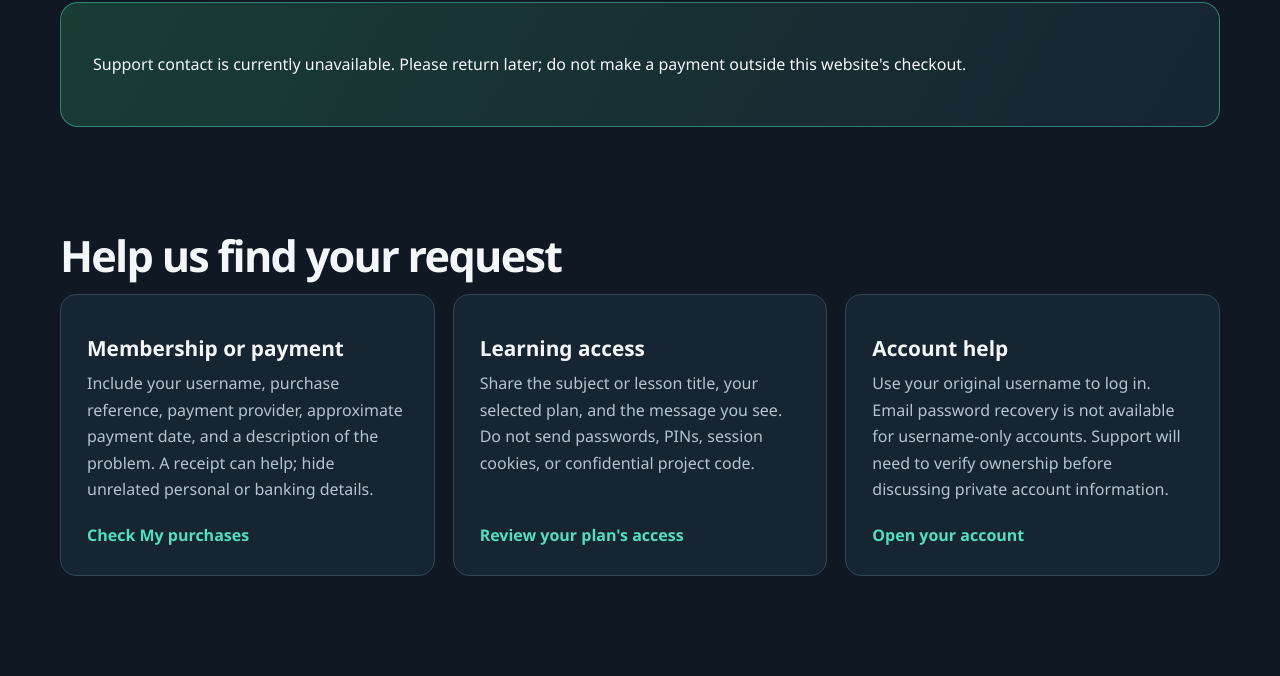
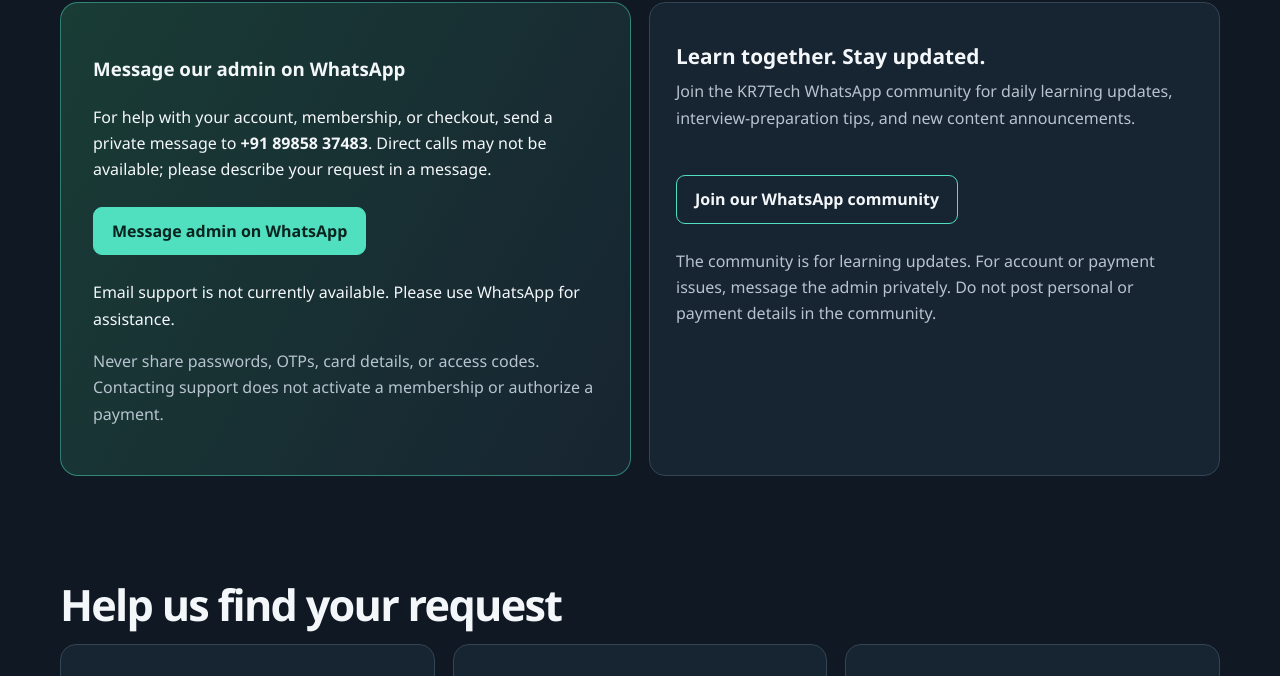
Before and after one commit to Krishnaleo0409/techhub365, a website: page StudyGuide/Contact - Copy.html in a window 1280 px wide. Shown: the part 564-1240 px from the top of the page. Before the commit the page ends 1188 px from the top, so only its background shows below. Drawn offline with Linux system fonts and the light colour scheme; no server answers.

Commit message:
Revise contact section with WhatsApp support details
Updated support contact information and added WhatsApp options for assistance.

```diff
--- a/StudyGuide/Contact - Copy.html
+++ b/StudyGuide/Contact - Copy.html
@@ -3,7 +3,16 @@
 <head><meta charset="utf-8" /><meta name="viewport" content="width=device-width, initial-scale=1" /><meta name="description" content="Get help with your KR7Tech account, membership, learning access or payment." /><title>Contact Support | KR7Tech</title><link rel="stylesheet" href="site.css" /></head>
 <body><main>
   <section class="hero"><p class="eyebrow">KR7Tech support</p><h1>Keep your learning<br /><span>moving forward.</span></h1><p class="hero-copy">Get help with account access, a payment, or your membership. Include enough detail for us to find the issue without sharing private credentials.</p></section>
-  <section class="content-section"><h2 class="section-heading">Contact us</h2><div class="pro-panel"><p data-support-contact>Support contact is currently unavailable. Please return later; do not make a payment outside this website's checkout.</p></div></section>
+  <section class="content-section"><h2 class="section-heading">Support &amp; community</h2><div class="offering-grid">
+    <article class="pro-panel"><h3>Message our admin on WhatsApp</h3><p>For help with your account, membership, or checkout, send a private message to <strong>+91 89858 37483</strong>. Direct calls may not be available; please describe your request in a message.</p>
+      <div class="actions"><a class="button" href="https://wa.me/918985837483?text=Hello%20KR7Tech%20admin%2C%20I%20need%20help%20with%20my%20membership%20or%20checkout." target="_blank" rel="noopener noreferrer">Message admin on WhatsApp</a></div>
+      <p data-support-contact>Email support is not currently available. Please use WhatsApp for assistance.</p><p class="muted">Never share passwords, OTPs, card details, or access codes. Contacting support does not activate a membership or authorize a payment.</p>
+    </article>
+    <article class="offering-card"><h3>Learn together. Stay updated.</h3><p>Join the KR7Tech WhatsApp community for daily learning updates, interview-preparation tips, and new content announcements.</p>
+      <div class="actions"><a class="button secondary" href="https://chat.whatsapp.com/FKxdeTehHKF7o4kjp1bigU" target="_blank" rel="noopener noreferrer">Join our WhatsApp community</a></div>
+      <p class="muted">The community is for learning updates. For account or payment issues, message the admin privately. Do not post personal or payment details in the community.</p>
+    </article>
+  </div></section>
   <section class="content-section"><h2 class="section-heading">Help us find your request</h2><div class="offering-grid">
     <article class="offering-card"><h3>Membership or payment</h3><p>Include your username, purchase reference, payment provider, approximate payment date, and a description of the problem. A receipt can help; hide unrelated personal or banking details.</p><a href="Purchase.html">Check My purchases</a></article>
     <article class="offering-card"><h3>Learning access</h3><p>Share the subject or lesson title, your selected plan, and the message you see. Do not send passwords, PINs, session cookies, or confidential project code.</p><a href="Membership.html">Review your plan's access</a></article>
```
